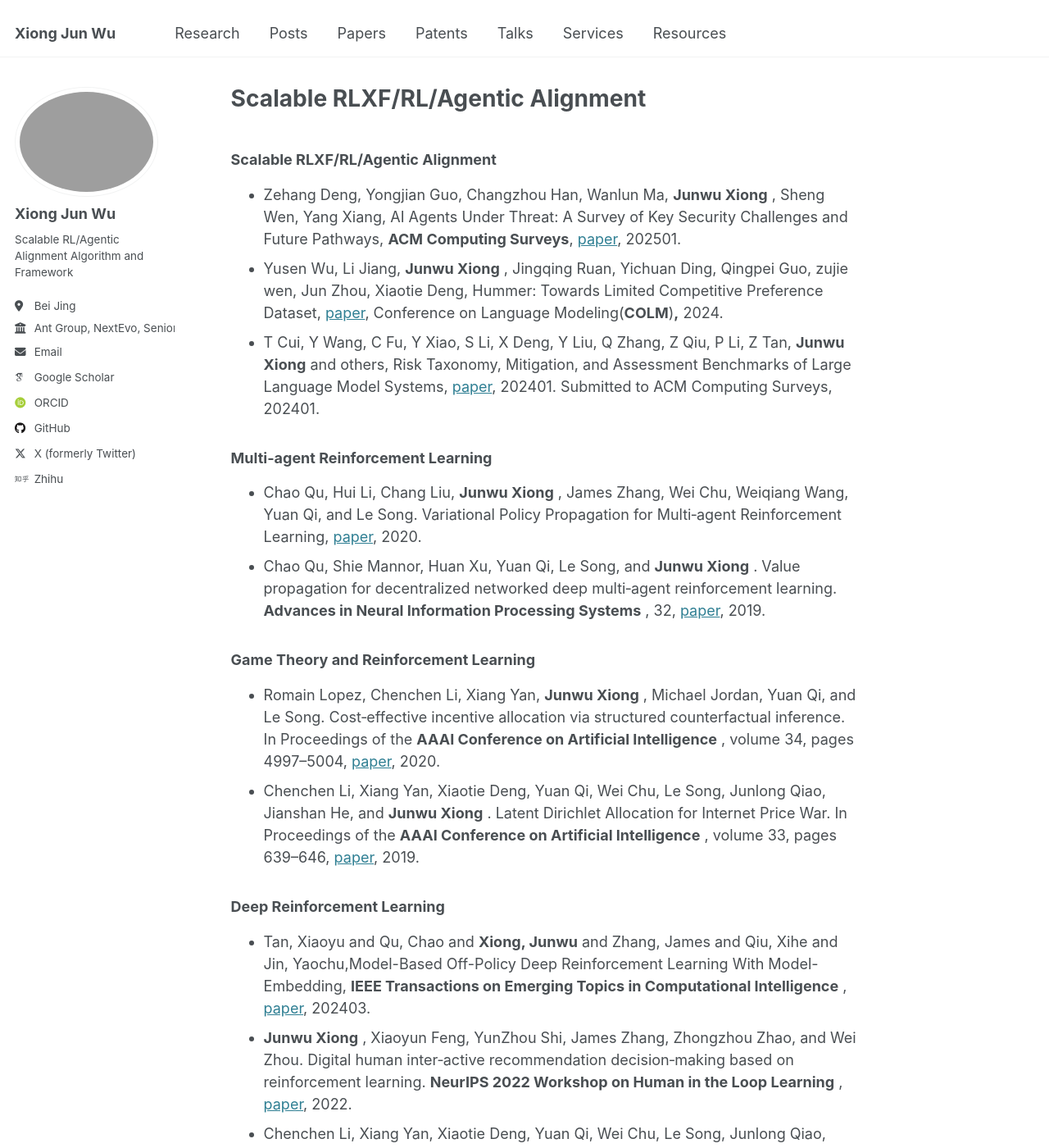
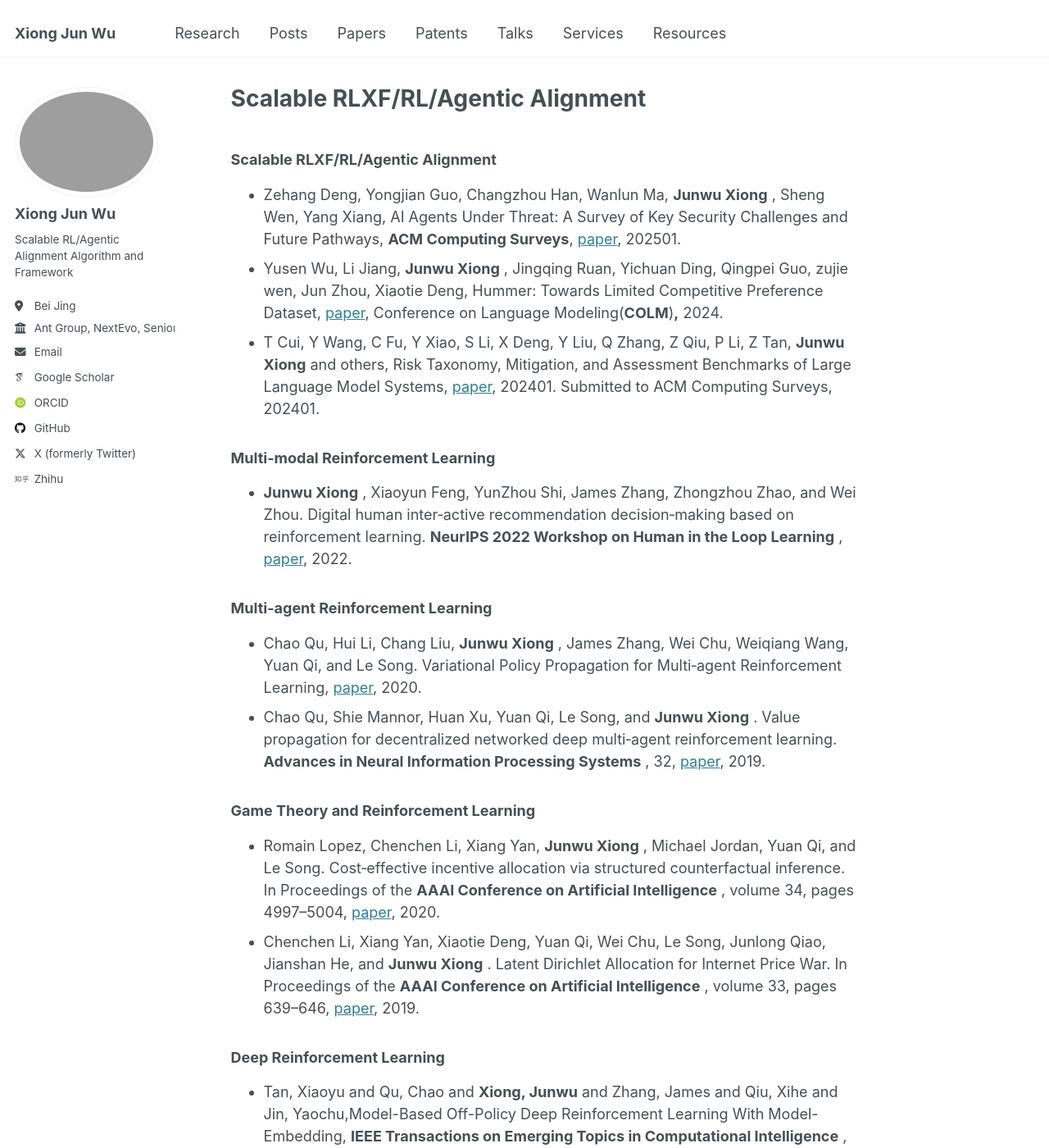
Before and after one commit to junwuxgi/junwuxgi.github.io, a Jekyll site: the page built from papers.md, in a window 1280 px wide and 1400 px high. Shown: the whole window at 82% size. Built offline with Jekyll 4.4.1, drawn with Linux system fonts in a browser that asks for light colours; some web fonts are replaced; our own code applies the rules of GitHub Pages for plain Markdown files; part of the change alters nothing that is shown.

Commit message:
Update papers.md

```diff
--- a/papers.md
+++ b/papers.md
@@ -3,6 +3,9 @@
 * Zehang Deng, Yongjian Guo, Changzhou Han, Wanlun Ma,  **Junwu Xiong** , Sheng Wen, Yang Xiang, AI Agents Under Threat: A Survey of Key Security Challenges and Future Pathways, **ACM Computing Surveys**, [paper](https://dl.acm.org/doi/10.1145/3716628), 202501.
 * Yusen Wu, Li Jiang,  **Junwu Xiong** , Jingqing Ruan, Yichuan Ding, Qingpei Guo, zujie wen, Jun Zhou, Xiaotie Deng, Hummer: Towards Limited Competitive Preference Dataset, [paper](https://openreview.net/pdf?id=aKwQPRjdGa),  Conference on Language Modeling(**COLM**)**,** 2024.
 * T Cui, Y Wang, C Fu, Y Xiao, S Li, X Deng, Y Liu, Q Zhang, Z Qiu, P Li, Z Tan, **Junwu Xiong** and others, Risk Taxonomy, Mitigation, and Assessment Benchmarks of Large Language Model Systems, [paper](https://arxiv.org/abs/2401.05778), 202401. Submitted to ACM Computing Surveys, 202401.
+
+### **Multi-modal Reinforcement Learning**
+* **Junwu Xiong** , Xiaoyun Feng, YunZhou Shi, James Zhang, Zhongzhou Zhao, and Wei Zhou. Digital human inter‑active recommendation decision‑making based on reinforcement learning.  **NeurIPS 2022 Workshop on Human in the Loop Learning** , [paper](https://arxiv.org/abs/2210.10638), 2022.
 
 ### **Multi-agent Reinforcement Learning**
 
@@ -17,7 +20,6 @@
 ### **Deep Reinforcement Learning**
 
 * Tan, Xiaoyu and Qu, Chao and **Xiong, Junwu** and Zhang, James and Qiu, Xihe and Jin, Yaochu,Model-Based Off-Policy Deep Reinforcement Learning With Model-Embedding, **IEEE Transactions on Emerging Topics in Computational Intelligence** , [paper](https://ieeexplore.ieee.org/abstract/document/10463525), 202403.
-* **Junwu Xiong** , Xiaoyun Feng, YunZhou Shi, James Zhang, Zhongzhou Zhao, and Wei Zhou. Digital human inter‑active recommendation decision‑making based on reinforcement learning.  **NeurIPS 2022 Workshop on Human in the Loop Learning** , [paper](https://arxiv.org/abs/2210.10638), 2022.
 * Chenchen Li, Xiang Yan, Xiaotie Deng, Yuan Qi, Wei Chu, Le Song, Junlong Qiao, Jianshan He, and  **Junwu Xiong** . Reinforcement learning for uplift modeling, [paper](https://arxiv.org/abs/1811.10158), 2018.
 
 ### **Deep Learning**
```
